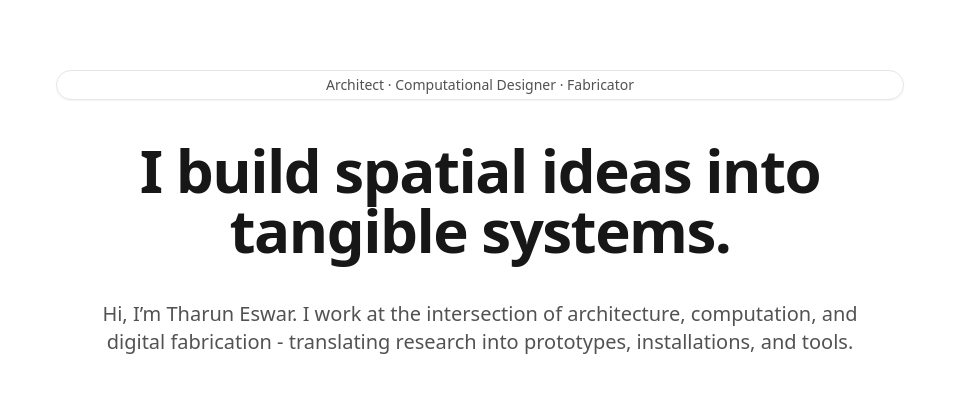
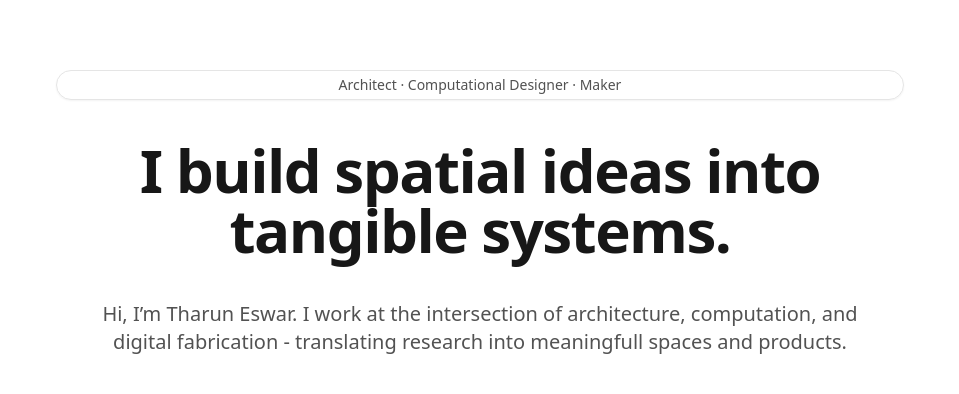
Before and after one commit to tharuneswarj/portfolio, a Next.js app: page / in a window 1280 px wide. Shown: the part 150-544 px from the top of the page, without its empty margins (160-1119 px from the left). Built offline with nearby package versions, Linux system fonts and the light colour scheme.

Commit message:
Small Edits

```diff
--- a/app/page.tsx
+++ b/app/page.tsx
@@ -37,14 +37,14 @@ export default function Page() {
     <main className="flex flex-col gap-20 px-6 pb-20 pt-16">
       <section className="mx-auto flex w-full max-w-5xl flex-col gap-10 text-center">
         <div className="inline-flex items-center justify-center gap-2 rounded-full border border-neutral-200 px-4 py-1 text-sm font-medium text-neutral-600 shadow-sm dark:border-neutral-800 dark:text-neutral-300">
-          Architect · Computational Designer · Fabricator
+          Architect · Computational Designer · Maker
         </div>
         <h1 className="text-4xl font-extrabold tracking-tight text-neutral-900 dark:text-neutral-50 sm:text-5xl md:text-6xl">
           I build spatial ideas into tangible systems.
         </h1>
         <p className="mx-auto max-w-3xl text-lg text-neutral-600 dark:text-neutral-300 sm:text-xl">
           Hi, I’m Tharun Eswar. I work at the intersection of architecture, computation, and
-          digital fabrication - translating research into prototypes, installations, and tools.
+          digital fabrication - translating research into meaningfull spaces and products.
         </p>
         <div className="flex flex-wrap justify-center gap-4">
           <Link
```
